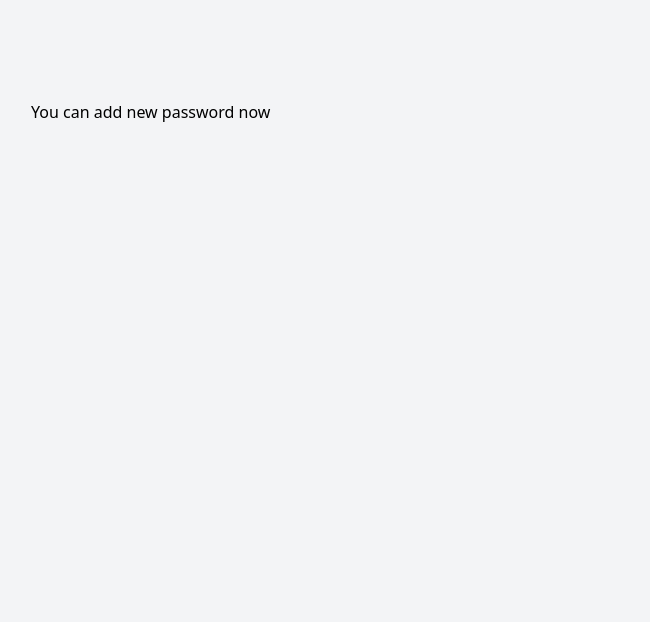
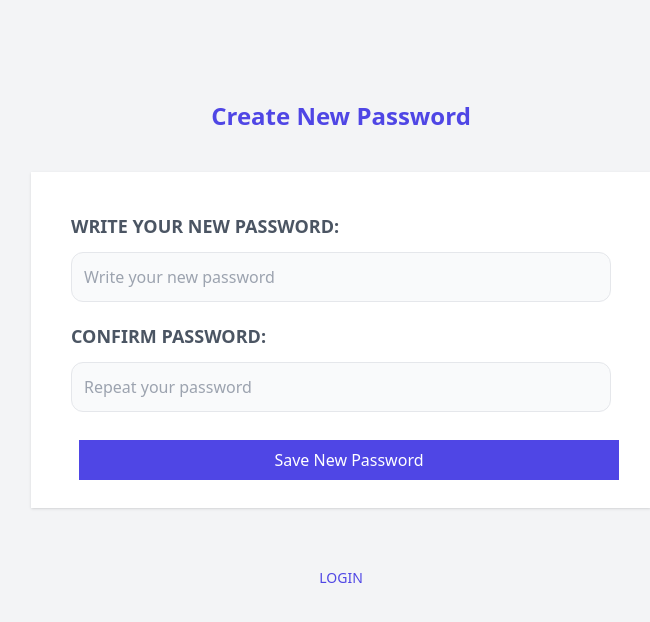
Before and after one commit to reloadercf/frontend-tasks, a React (Vite) app: page /forget-password/1 in a window 1280 px wide. Shown: the top 622 px of the page, without its empty margins (299-949 px from the left). Built offline with nearby package versions, Linux system fonts and the light colour scheme.

Commit message:
style: :lipstick: Create main ui for have account

```diff
--- a/src/pages/ConfirmAccount.tsx
+++ b/src/pages/ConfirmAccount.tsx
@@ -1,3 +1,19 @@
 export const ConfirmAccount = () => {
-  return <div>ConfirmAccount</div>;
+  return (
+    <div>
+      <h2 className="capitalize text-center text-indigo-600 font-bold text-2xl">
+        Confirm your account
+      </h2>
+      Lorem ipsum dolor, sit amet consectetur adipisicing elit. Neque animi
+      aliquid quod vitae qui illo magnam facere dignissimos doloremque ea alias
+      odit odio officiis iste perspiciatis ex, corrupti atque sint. Fugiat, vel
+      reprehenderit minus excepturi omnis quibusdam molestiae illo, distinctio
+      pariatur nam molestias ipsa perferendis asperiores laboriosam dolor
+      reiciendis dolore repellat et a facilis eos. Minus pariatur ad ducimus
+      saepe! Aut cupiditate culpa aperiam soluta maiores perferendis accusamus
+      voluptatibus, quam consequuntur esse sunt modi. Laborum culpa a
+      distinctio, earum aliquid cumque itaque corporis, ipsam voluptatibus vero,
+      maiores quos dolor libero.
+    </div>
+  );
 };
--- a/src/pages/ForgetPassword.tsx
+++ b/src/pages/ForgetPassword.tsx
@@ -1,3 +1,48 @@
+/* eslint-disable jsx-a11y/label-has-associated-control */
+import { Link } from 'react-router-dom';
+
 export const ForgetPassword = () => {
-  return <div>ForgetPassword</div>;
+  return (
+    <div>
+      <h2 className="capitalize text-center text-indigo-600 font-bold text-2xl">
+        Recovery your password
+      </h2>
+      <form className="my-10 bg-white shadow px-10 py-5">
+        <div className="my-5">
+          <label
+            className="uppercase text-gray-600 block text-lg font-bold"
+            htmlFor="email"
+          >
+            Email:
+          </label>
+          <input
+            type="email"
+            placeholder="Input your email"
+            className="w-full mt-3 p-3 border rounded-xl bg-gray-50"
+            id="email"
+          />
+        </div>
+        <input
+          type="submit"
+          value="Send instructions"
+          className="bg-indigo-600 w-full m-2 text-white py-2
+        hover:cursor-pointer hover:bg-indigo-950 transition-colors"
+        />
+      </form>
+      <nav className="lg:flex lg:justify-around">
+        <Link
+          className="block text-center my-5 text-indigo-600 uppercase text-sm"
+          to="/"
+        >
+          Login
+        </Link>
+        <Link
+          className="block text-center my-5 text-indigo-600 uppercase text-sm"
+          to="/register"
+        >
+          Create account
+        </Link>
+      </nav>
+    </div>
+  );
 };
--- a/src/pages/Login.tsx
+++ b/src/pages/Login.tsx
@@ -48,13 +48,13 @@ export const Login = () => {
       <nav className="lg:flex lg:justify-around">
         <Link
           className="block text-center my-5 text-indigo-600 uppercase text-sm"
-          to="register"
+          to="/register"
         >
           Create account now!
         </Link>
         <Link
           className="block text-center my-5 text-indigo-600 uppercase text-sm"
-          to="forget-password"
+          to="/forget-password"
         >
           Forgot your password?
         </Link>
--- a/src/pages/NewPassword.tsx
+++ b/src/pages/NewPassword.tsx
@@ -1,3 +1,56 @@
+/* eslint-disable jsx-a11y/label-has-associated-control */
+import { Link } from 'react-router-dom';
+
 export const NewPassword = () => {
-  return <div>You can add new password now</div>;
+  return (
+    <div>
+      <h2 className="capitalize text-center text-indigo-600 font-bold text-2xl">
+        Create new password
+      </h2>
+      <form className="my-10 bg-white shadow px-10 py-5">
+        <div className="my-5">
+          <label
+            className="uppercase text-gray-600 block text-lg font-bold"
+            htmlFor="password"
+          >
+            Write your new password:
+          </label>
+          <input
+            type="password"
+            placeholder="Write your new password"
+            className="w-full mt-3 p-3 border rounded-xl bg-gray-50"
+            id="email"
+          />
+        </div>
+        <div className="my-5">
+          <label
+            className="uppercase text-gray-600 block text-lg font-bold"
+            htmlFor="repeatPassword"
+          >
+            Confirm password:
+          </label>
+          <input
+            type="password"
+            placeholder="Repeat your password"
+            className="w-full mt-3 p-3 border rounded-xl bg-gray-50"
+            id="repeatPassword"
+          />
+        </div>
+        <input
+          type="submit"
+          value="Save New Password"
+          className="bg-indigo-600 w-full m-2 text-white py-2
+        hover:cursor-pointer hover:bg-indigo-950 transition-colors"
+        />
+      </form>
+      <nav className="lg:flex lg:justify-around">
+        <Link
+          className="block text-center my-5 text-indigo-600 uppercase text-sm"
+          to="/"
+        >
+          Login
+        </Link>
+      </nav>
+    </div>
+  );
 };
--- a/src/pages/Register.tsx
+++ b/src/pages/Register.tsx
@@ -5,7 +5,7 @@ export const Register = () => {
   return (
     <div>
       <h2 className="capitalize text-center text-indigo-600 font-bold text-2xl">
-        Create new accout
+        Create new account
       </h2>
       <form className="my-10 bg-white shadow px-10 py-5">
         <div className="my-5">
```
